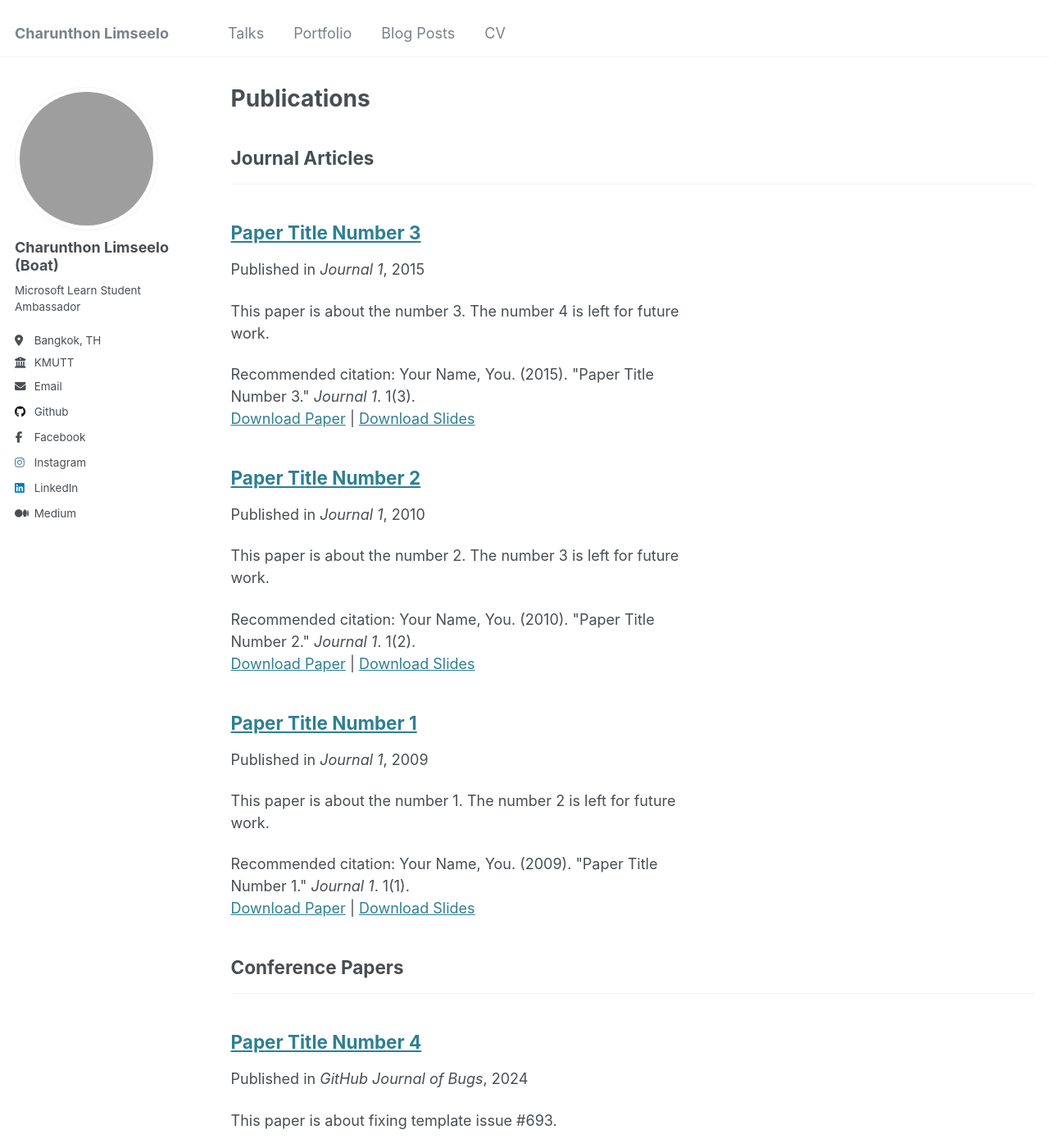
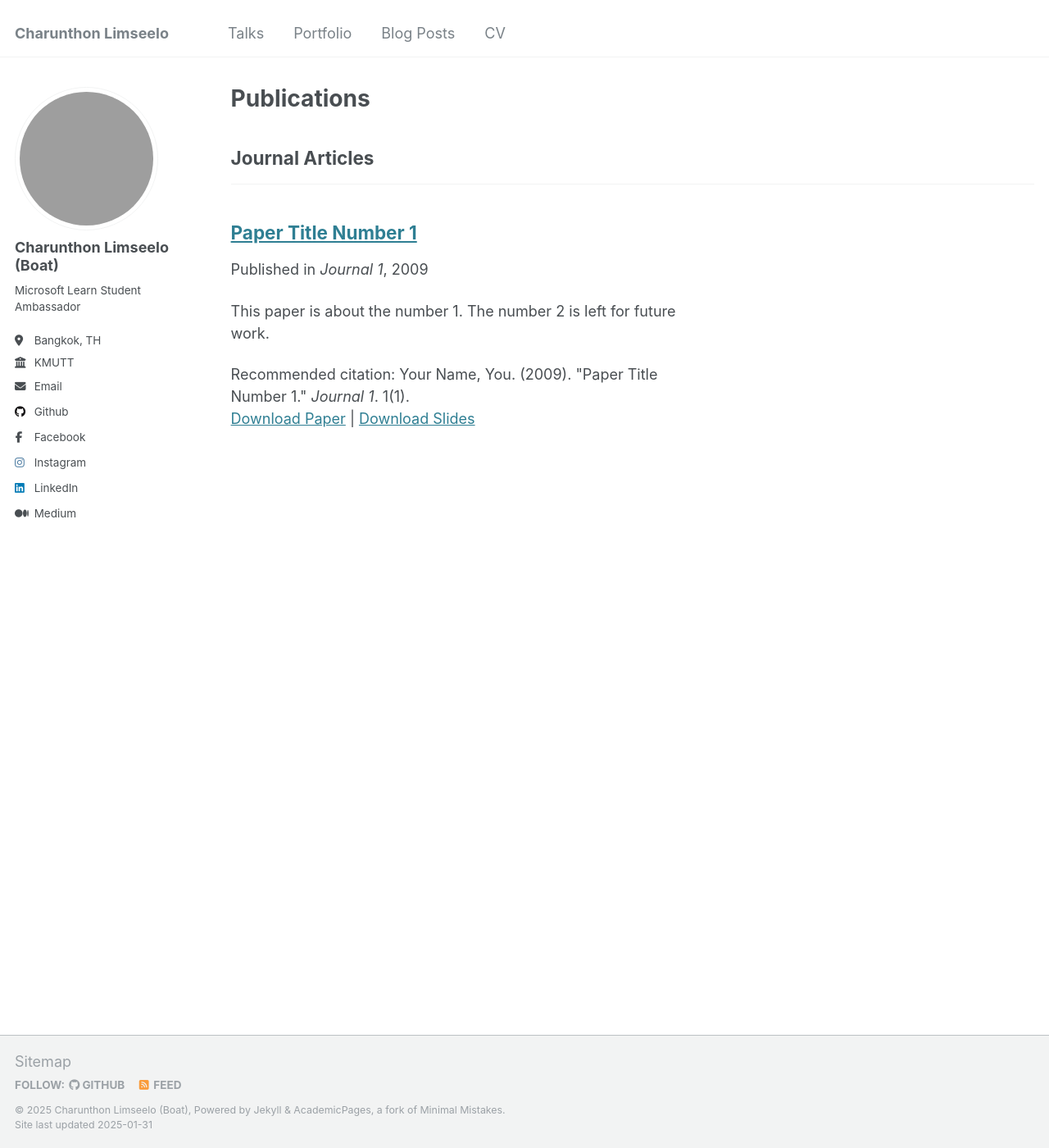
Before and after one commit to chrnthnkmutt/chrnthnkmutt.github.io, a Jekyll site: the page built from _pages/publications.html, in a window 1280 px wide and 1400 px high. Shown: the whole window at 82% size. Built offline with Jekyll 4.4.1, drawn with Linux system fonts in a browser that asks for light colours; some of the changed text lies outside the part shown; grey boxes are pictures that could not be loaded.

```diff
--- a/_publications/2010-10-01-paper-title-number-2.md
+++ /dev/null
@@ -1,14 +0,0 @@
----
-title: "Paper Title Number 2"
-collection: publications
-category: manuscripts
-permalink: /publication/2010-10-01-paper-title-number-2
-excerpt: 'This paper is about the number 2. The number 3 is left for future work.'
-date: 2010-10-01
-venue: 'Journal 1'
-slidesurl: 'http://academicpages.github.io/files/slides2.pdf'
-paperurl: 'http://academicpages.github.io/files/paper2.pdf'
-citation: 'Your Name, You. (2010). &quot;Paper Title Number 2.&quot; <i>Journal 1</i>. 1(2).'
----
-
-The contents above will be part of a list of publications, if the user clicks the link for the publication than the contents of section will be rendered as a full page, allowing you to provide more information about the paper for the reader. When publications are displayed as a single page, the contents of the above "citation" field will automatically be included below this section in a smaller font.
--- a/_publications/2015-10-01-paper-title-number-3.md
+++ /dev/null
@@ -1,14 +0,0 @@
----
-title: "Paper Title Number 3"
-collection: publications
-category: manuscripts
-permalink: /publication/2015-10-01-paper-title-number-3
-excerpt: 'This paper is about the number 3. The number 4 is left for future work.'
-date: 2015-10-01
-venue: 'Journal 1'
-slidesurl: 'http://academicpages.github.io/files/slides3.pdf'
-paperurl: 'http://academicpages.github.io/files/paper3.pdf'
-citation: 'Your Name, You. (2015). &quot;Paper Title Number 3.&quot; <i>Journal 1</i>. 1(3).'
----
-
-The contents above will be part of a list of publications, if the user clicks the link for the publication than the contents of section will be rendered as a full page, allowing you to provide more information about the paper for the reader. When publications are displayed as a single page, the contents of the above "citation" field will automatically be included below this section in a smaller font.
--- a/_publications/2024-02-17-paper-title-number-4.md
+++ /dev/null
@@ -1,13 +0,0 @@
----
-title: "Paper Title Number 4"
-collection: publications
-category: conferences
-permalink: /publication/2024-02-17-paper-title-number-4
-excerpt: 'This paper is about fixing template issue #693.'
-date: 2024-02-17
-venue: 'GitHub Journal of Bugs'
-paperurl: 'http://academicpages.github.io/files/paper3.pdf'
-citation: 'Your Name, You. (2024). &quot;Paper Title Number 3.&quot; <i>GitHub Journal of Bugs</i>. 1(3).'
----
-
-The contents above will be part of a list of publications, if the user clicks the link for the publication than the contents of section will be rendered as a full page, allowing you to provide more information about the paper for the reader. When publications are displayed as a single page, the contents of the above "citation" field will automatically be included below this section in a smaller font.
```
Also changed, not shown: _talks/2024-11-22-dotnetconf-2024.md (renamed from _talks/2024-11-22-talk-1.md, +1 -1 lines).
